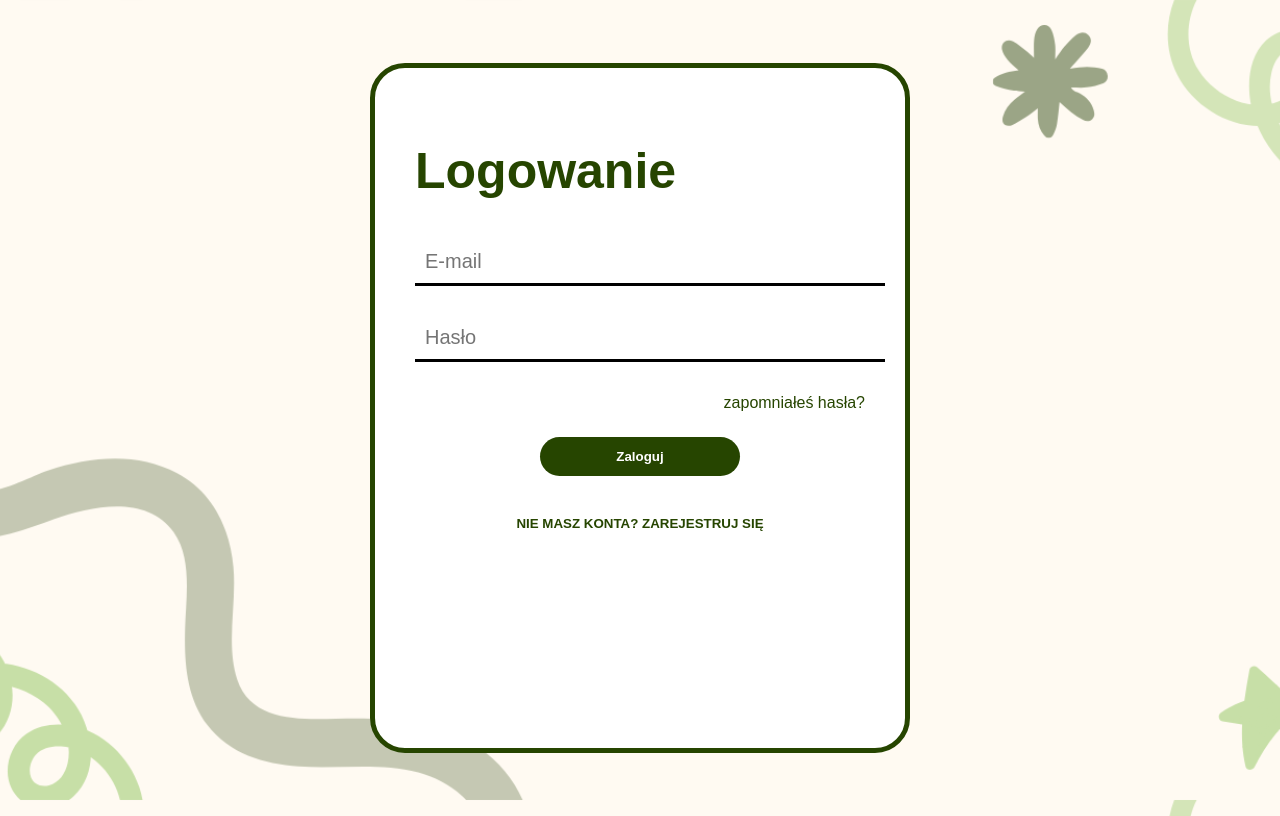
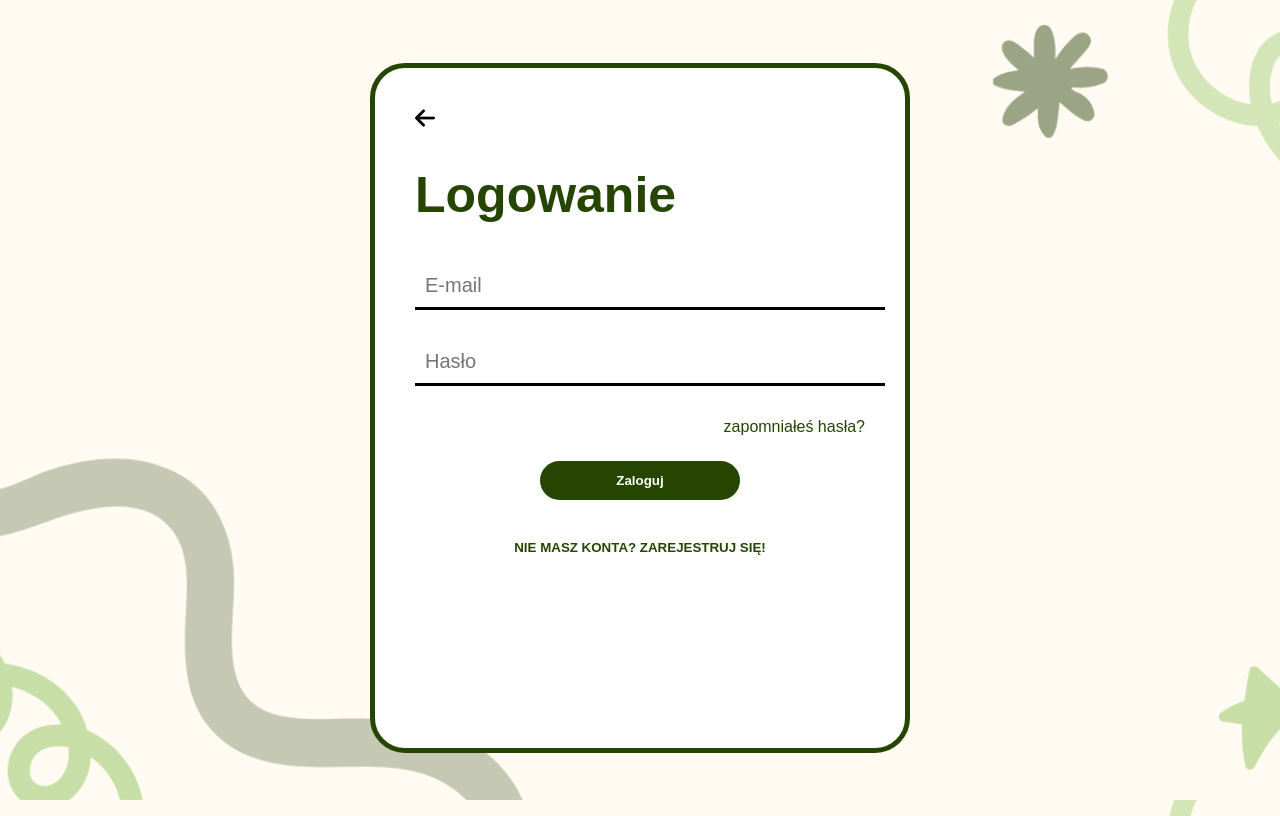
Before and after one commit to Oliwciaa797/Staz, a plain HTML site: page logowanie/log.html in a window 1280 px wide. Drawn offline with nearby package versions, Linux system fonts and the light colour scheme.

Commit message:
small pointer changes

```diff
--- a/Profil/prof.css
+++ b/Profil/prof.css
@@ -83,6 +83,7 @@ body{
     color:white;
     padding:20px;
     font-size:20px;
+    cursor: pointer;
 }
 
 #saveBtn{
@@ -101,3 +102,7 @@ body{
 #saveBtn:hover{
     background:#2f6100;
 }
+
+#arrow {
+    cursor: pointer;
+}
--- a/Profil/prof.js
+++ b/Profil/prof.js
@@ -1,3 +1,7 @@
+function back() {
+    window.location.href = "../strona startowa/start.html";
+}
+
 const SUPABASE_URL = 'https://yewyjfcrwwmftovbobwl.supabase.co';
 const SUPABASE_KEY = 'eyJhbGciOiJIUzI1NiIsInR5cCI6IkpXVCJ9.eyJpc3MiOiJzdXBhYmFzZSIsInJlZiI6Inlld3lqZmNyd3dtZnRvdmJvYndsIiwicm9sZSI6ImFub24iLCJpYXQiOjE3ODM2NTk0MDYsImV4cCI6MjA5OTIzNTQwNn0.-IEcT_EfGqxjS4AAIKIbmTOonaXtF0MorQ74hEXzVrQ';
 
--- a/logowanie/log.html
+++ b/logowanie/log.html
@@ -11,6 +11,7 @@
 <body>
     <div class="login-container">
 
+    <div id="arrow" onclick="back()"><img src="arrow.png" width="20px" height="20px" alt="wróć do strony głównej"></div>
     <h1>Logowanie</h1>
 
     <input type="email" id="email" placeholder="E-mail">
@@ -25,7 +26,7 @@
     <div id="status"></div>
 
     <button class="register-btn" onclick="goToLogin()">
-        NIE MASZ KONTA? ZAREJESTRUJ SIĘ
+        NIE MASZ KONTA? ZAREJESTRUJ SIĘ!
     </button>
 </div>
 </body>
```
Also changed, not shown: Profil/prof.html (+1 -0 lines), Profil/arrow.png (added).
